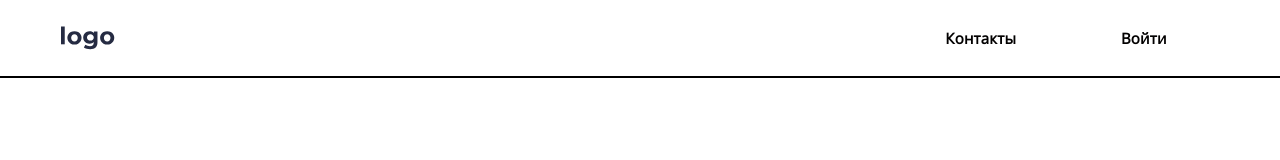
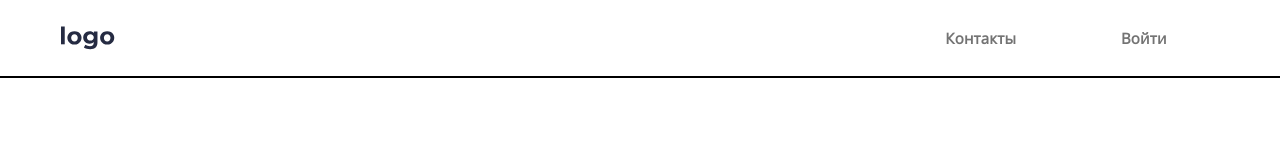
Before and after one commit to albrekhtdurer/test-task-aveds, a React (Vite) app: page / in a window 1280 px wide. Shown: the top 160 px of the page. Built offline with nearby package versions, Linux system fonts and the light colour scheme.

Commit message:
[fix] доп стили

```diff
--- a/src/components/card/card.module.css
+++ b/src/components/card/card.module.css
@@ -28,7 +28,7 @@
 }
 
 .card__text {
-  color: rgba(115, 115, 115, 1);
+  color: var(--text-color);
   font-family: var(--main-font), sans-serif;
   font-weight: 400;
   font-size: 14px;
--- a/src/components/header/header.module.css
+++ b/src/components/header/header.module.css
@@ -15,9 +15,10 @@
   font-weight: 600;
   font-size: 15px;
   line-height: 24px;
-  color: rgb(2, 0, 0);
+  color: var(--text-color);
   border-radius: 10px;
   letter-spacing: 0.2px;
+  text-decoration: none;
 }
 
 .header__link:is(:hover, :focus) {
--- a/src/index.css
+++ b/src/index.css
@@ -23,6 +23,7 @@
   --bg-color: rgba(255, 255, 255, 1);
   --accent-color: rgba(255, 104, 91, 1);
   --headlines-color: rgba(37, 43, 66, 1);
+  --text-color: rgba(115, 115, 115, 1);
   --main-font: 'Montserrat';
 }
 
```
